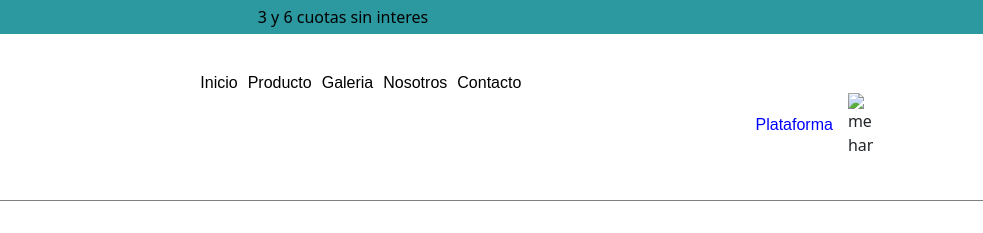
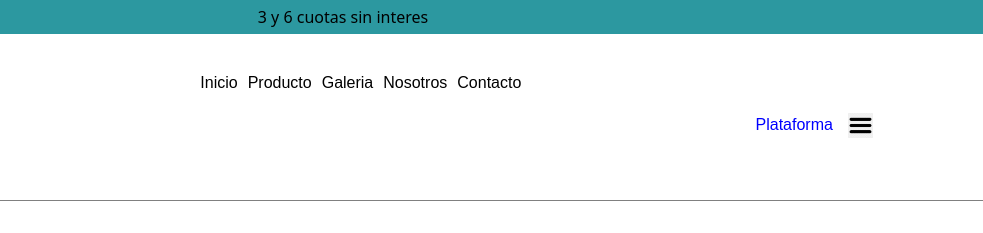
Before and after one commit to NoeDuarte/Entrega-N-3, a plain HTML site: page html/contacto.html in a window 1280 px wide. Shown: the top 233 px of the page, 297-1280 px from the left. Drawn offline with nearby package versions, Linux system fonts and the light colour scheme; the site is published under a folder, as on GitHub Pages, so addresses that start at the root find nothing.

Commit message:
modificación ruta menu hamburguesa

```diff
--- a/html/contacto.html
+++ b/html/contacto.html
@@ -32,7 +32,7 @@
 
         <div class="plataforma">
             <a href="#">Plataforma</a>
-            <img src="/asset/menu_hamburger.png" alt="menu hamburguesa">
+            <img src="../asset/menu_hamburger.png" alt="menu hamburguesa">
         </div>
     </header>
 
```
Also changed, not shown: html/nosotros.html (+1 -1 lines), html/producto.html (+1 -1 lines), index.html (+1 -1 lines).
